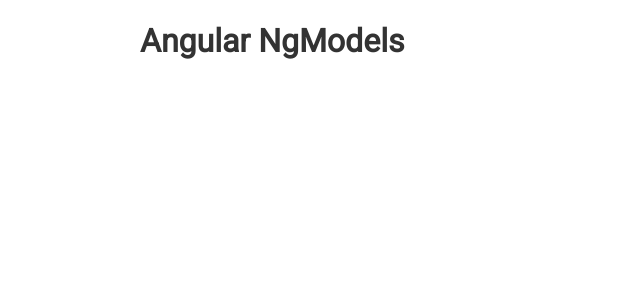
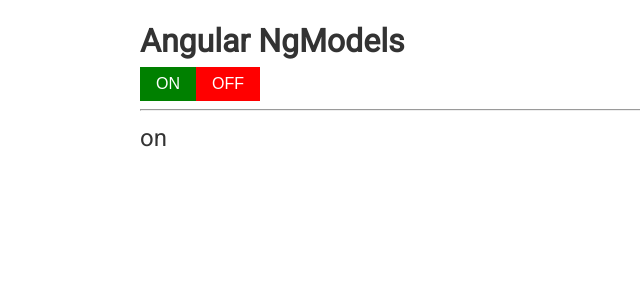
Before and after one commit to kravchyshyn/angular-basics, an Angular app: page / in a window 1280 px wide. Shown: the top 300 px of the page, without its empty margins (0-640 px from the left). Built offline with nearby package versions, Linux system fonts and the light colour scheme.

Commit message:
[Feature] Create own ng-model

```diff
--- a/src/app/app.component.html
+++ b/src/app/app.component.html
@@ -1,3 +1,13 @@
 <div class="container">
     <h1>Angular NgModels</h1>
+
+    <app-switch
+        [(ngModel)]="appState"
+        (ngModelChange)="handleChange()"
+    >
+    </app-switch>
+
+    <hr>
+
+    <p> {{ appState }}</p>
 </div>
--- a/src/app/app.component.ts
+++ b/src/app/app.component.ts
@@ -6,9 +6,10 @@
     styleUrls: ['./app.component.scss'],
 })
 
-export class AppComponent implements OnInit {
+export class AppComponent {
+    appState: string = 'on';
 
-    ngOnInit(): void {
-
+    handleChange() {
+        console.log(this.appState)
     }
-}
+}1
--- a/src/app/app.module.ts
+++ b/src/app/app.module.ts
@@ -3,10 +3,12 @@
 
 import { AppComponent } from './app.component';
 import {FormsModule, ReactiveFormsModule} from '@angular/forms';
+import { SwitchComponent } from './switch/switch.component';
 
 @NgModule({
   declarations: [
     AppComponent,
+    SwitchComponent,
   ],
   imports: [
     BrowserModule,
--- /dev/null
+++ b/src/app/switch/switch.component.html
@@ -0,0 +1,4 @@
+<div>
+    <button [class.active]= "state ==='on'" (click)="setState('on')">ON</button>
+    <button [class.active]= "state ==='off'"  (click)="setState('off')">OFF</button>
+</div>
--- /dev/null
+++ b/src/app/switch/switch.component.scss
@@ -0,0 +1,17 @@
+div {
+  display: inline-block;
+
+  button {
+    padding: 0.5rem 1rem;
+    font-size: 1rem;
+    color: #ffffff;
+    background: red;
+    border: none;
+    outline: none;
+
+    &.active {
+      background: green;
+    }
+  }
+
+}
--- /dev/null
+++ b/src/app/switch/switch.component.ts
@@ -0,0 +1,43 @@
+import {Component, forwardRef, Provider} from '@angular/core';
+import {ControlValueAccessor, NG_VALUE_ACCESSOR} from "@angular/forms";
+
+const VALUE_ACCESSOR: Provider = {
+    provide: NG_VALUE_ACCESSOR,
+    useExisting: forwardRef(() => SwitchComponent),
+    multi: true
+}
+
+@Component({
+    selector: 'app-switch',
+    templateUrl: './switch.component.html',
+    styleUrls: ['./switch.component.scss'],
+    providers: [VALUE_ACCESSOR]
+})
+export class SwitchComponent implements ControlValueAccessor {
+    state: string = 'off'
+
+    private onChange = (value: any) => {}
+
+
+    setState(state: string) {
+        this.state = state
+
+        this.onChange(this.state)
+    }
+
+
+    registerOnChange(fn: any): void {
+        this.onChange = fn
+    }
+
+    registerOnTouched(fn: any): void {
+    }
+
+    setDisabledState(isDisabled: boolean): void {
+    }
+
+    writeValue(state: string): void {
+
+        this.state = state
+    }
+}
```
